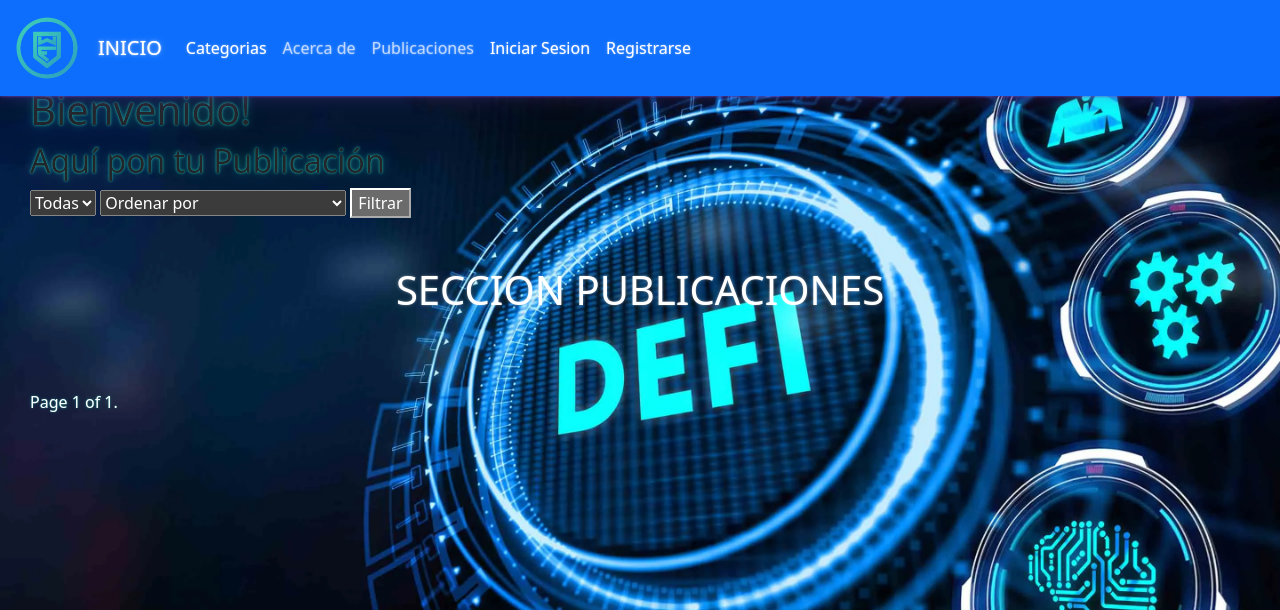
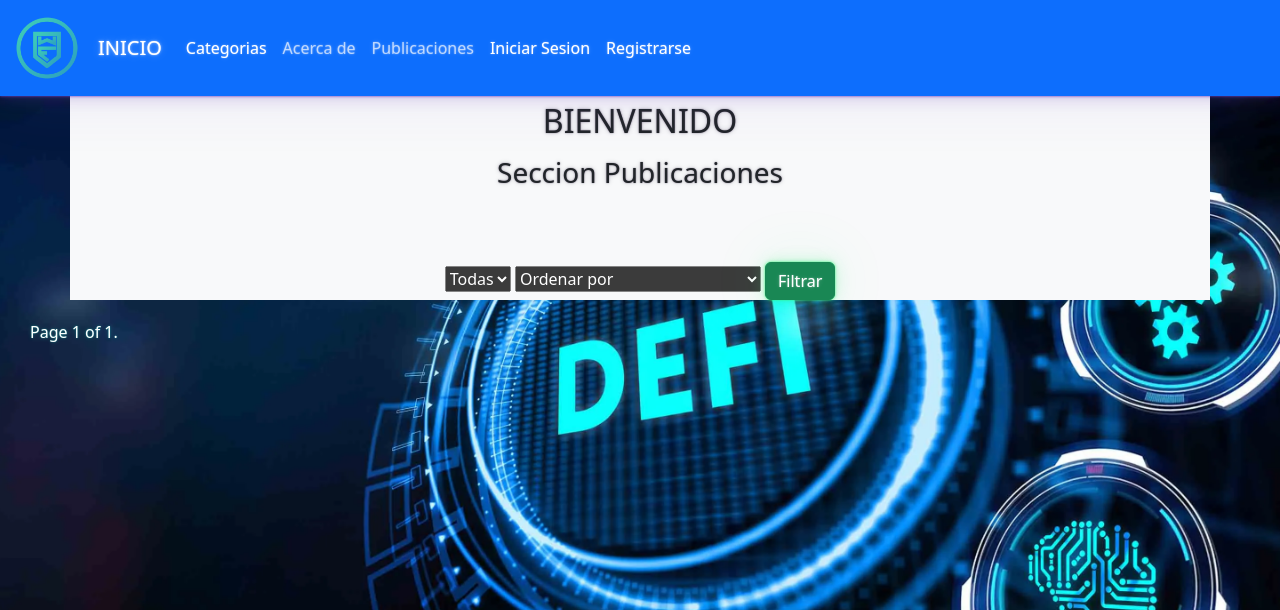
Before and after one commit to Grupo7-Informatorio/Grupo7_Comision7_Proyecto_Final_Info, a Django app: page /publicaciones/publicaciones/ in a window 1280 px wide. Shown: the top 610 px of the page. Run offline with Django 4.2, Linux system fonts and the light colour scheme; data that the repository does not hold is empty; some libraries are stand-ins or nearby versions.

Commit message:
arreglos en formularios y publicaciones

```diff
--- a/DefiBlog/static/css/estilos.css
+++ b/DefiBlog/static/css/estilos.css
@@ -11,6 +11,7 @@
   padding: 30px;
 }
 
+
 footer {
   justify-content: center;
   position: fixed;
@@ -19,7 +20,7 @@ footer {
 }
 
 label {
-  color: antiquewhite;
+  color: rgb(0, 0, 0);
   justify-content: center;
 
 }
--- a/DefiBlog/templates/publicaciones/publicaciones.html
+++ b/DefiBlog/templates/publicaciones/publicaciones.html
@@ -1,7 +1,18 @@
-{% extends 'base.html' %} {% load static %} {% block contenido %}
-<h1>Bienvenido!</h1>
-<h2>Aquí pon tu Publicación</h2>
+{% extends 'base.html' %}
 
+{% load static %}
+
+{% block contenido %}
+
+<body>
+  <main>
+    <section class="container bg-light">
+      <div class="row">
+        <div class="col-12 text-center">
+          <h2 class="text-dark pt-3">BIENVENIDO</h2>
+          <h3 class=" pb-5 pt-2 text-dark">Seccion Publicaciones</h3>
+
+          <div class=" pl-5 pt-3">
             <form action="" method="get">
               <select name="categoria" id="">
                 <option value="">Todas</option>
@@ -19,59 +30,67 @@
                 <option value="alf_desc" {% if 'alf_desc' == request.GET.orderby %}selected{% endif %}>Alfabeticamente descendente</option>
               </select>
 
-  <button type="submit">Filtrar</button>
+              <button class="btn btn-success">Filtrar</button>
             </form>
+          </div>
+        </div>
 
-<div class="d-grid gap-2">
+
+      </div>
+    </section>
+
+    <!----------posteo nuevo ------------>
+
+    <section>
+      <div class="container">
+        <div class="row">
+          <div class="col text-center">
+
           {% if user.is_authenticated and user.es_colaborador or user.is_superuser %}
-  <a href="{% url 'publicaciones:crear-publicacion' %}" class="btn btn-primary"
-    >Postear algo nuevo!</a
+
+          <a href="{% url 'publicaciones:crear-publicacion' %}" class="btn btn-primary mt-3">Postear algo nuevo!</a
             >
           {% endif %}
       </div>
+    </section>
 
 
-<h6 class="text-center pb-5 pt-5 h1 text-white">SECCION PUBLICACIONES</h6>
+<!-----------tarjeta------------>
 
-<div id="cards">
-  <div class="container">
-    <div class="row">
 
 {% for post in posteos %}
+  <div class="row row-cols-3 g-4">
+    <div class="card-group">
+      <div class="card h-100">
+        <img src="{% static 'img/carr03.jpg' %}" class="card-img-top" alt="...">
+        <div class="card-body">
+          <h5 class="card-title">{{ post.titulo }}</h5>
+          <p class="card-text">{{ post.post}}.</p>
+          <p class="card-text">{{ post.categoria }}</p>
+          <p class="card-text">{{ post.fecha }}</p>
+          <a href="{% url 'publicaciones:detalle-post' post.id %}" class="btn btn-warning btn btn-sm">Indagar en
+            profundidad</a>
 
-
-      <div class="row 4">
-        <div class="col-md-4">
-          <div class="card w-100 card-border mb-5"> <!--style="width: 18rem;">-->
-            <div class="card-body">
-              <img src="{% static 'img/carr02.jpg' %}" class="card-img-top" alt="prueba">
-              <p class="card-text">{{ post.fecha }}</p>
-              <p class="card-text">{{ post.titulo }}</p>
-              <p class="card-title">{{ post.post}}</p>
-              <p class="card-text">{{ post.categoria }}</p>
-            </div>
-          </div>
-          <a
-    href="{% url 'publicaciones:detalle-post' post.id %}"
-    class="btn btn-warning"
-    >Indagar en profundidad</a
-    >
             {% if user.is_superuser or user == post.creador %}
 
-    <a href="{% url 'publicaciones:editar-publicacion' post.id %}" class="btn btn-info">Editar</a>
-    <a href="{% url 'publicaciones:eliminar-publicacion' post.id %}" class="btn btn-danger">Eliminar</a>
+               <a href="{% url 'publicaciones:editar-publicacion' post.id %}" class="btn btn-info btn btn-sm">Editar</a>
+              <a href="{% url 'publicaciones:eliminar-publicacion' post.id %}" class="btn btn-danger btn btn-sm">Eliminar</a>
 
             {% endif %}
-
 
         </div>
 
 
 
-        {% endfor %}
+
+
     </div>
   </div>
-</div>
+
+{% endfor %}
+
+
+<!--------paginador--------->
 
       <div class="pagination">
         <span class="step-links">
@@ -103,4 +122,9 @@
         </span>
       </div>
 
+
     {% endblock contenido %}
+
+
+  </main>
+</body>
```
Also changed, not shown: DefiBlog/templates/usuarios/login.html (+13 -8 lines), DefiBlog/templates/usuarios/registro.html (+17 -8 lines), DefiBlog/usuarios/forms.py (+12 -12 lines). Lines whose indentation alone changed are shown as unchanged.
